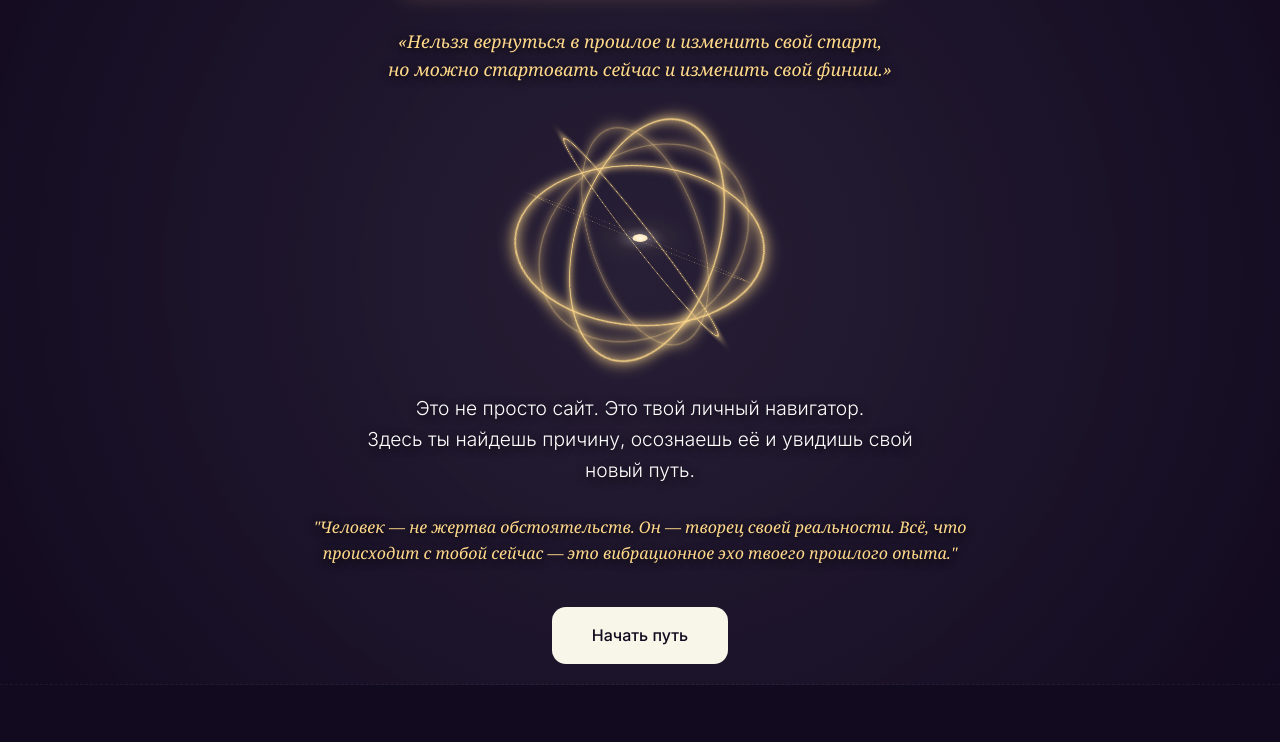
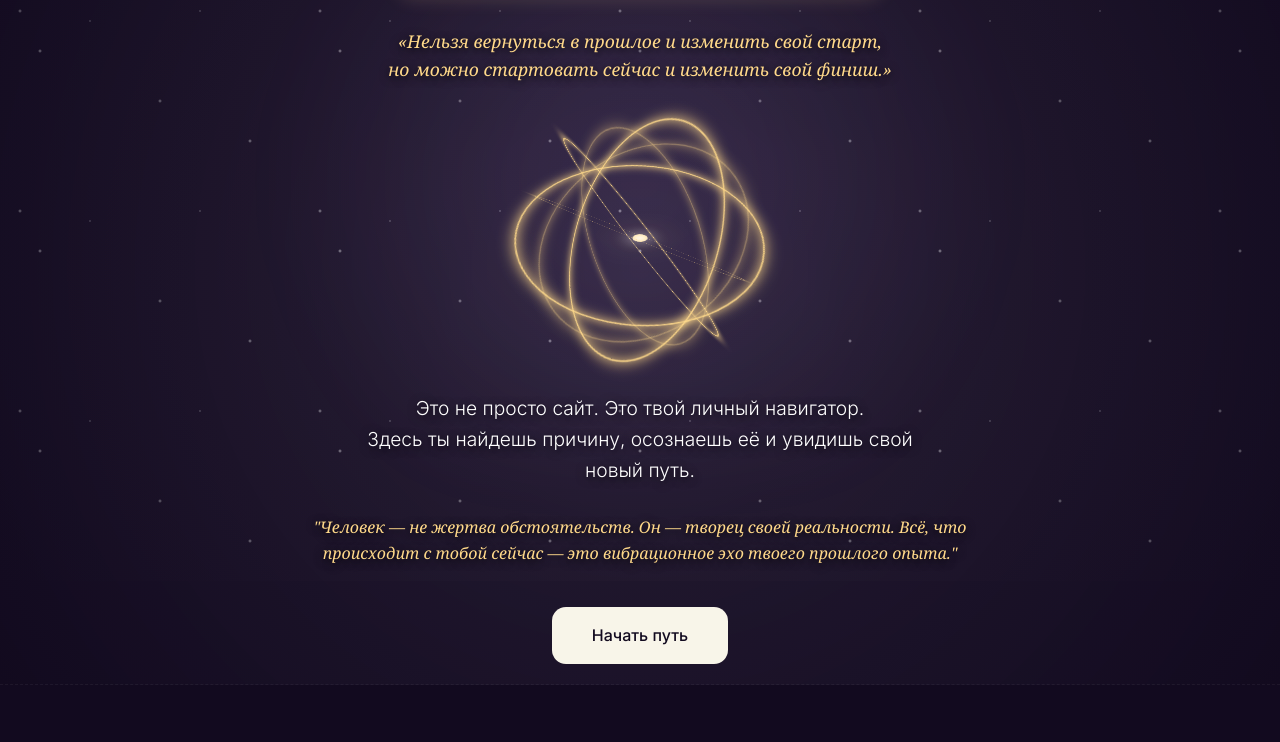
Before and after one commit to astrologdguta/tochka-nol, a plain HTML site: page index.html in a window 1280 px wide. Shown: the part 219-961 px from the top of the page. Drawn offline with Linux system fonts and the light colour scheme; a web font is replaced by a local one.

Commit message:
Add files via upload

```diff
--- a/index.html
+++ b/index.html
@@ -27,6 +27,46 @@
         .section-title { text-align: center; margin-bottom: 40px; }
         .section-title h2 { font-size: 2.4rem; color: var(--gold); margin-bottom: 10px; }
         .section-title p { color: var(--muted); }
+
+        /* Космический фон */
+        .space-bg {
+            position: absolute;
+            top: 0; left: 0; width: 100%; height: 100%;
+            overflow: hidden;
+            z-index: -1; /* Уводим фон назад */
+            background: radial-gradient(circle at 50% 50%, #1a1125 0%, #120A1F 100%);
+        }
+        .stars {
+            position: absolute;
+            width: 100%; height: 100%;
+            background-image:
+                radial-gradient(2px 2px at 20px 30px, #eee, rgba(0,0,0,0)),
+                radial-gradient(2px 2px at 40px 70px, #fff, rgba(0,0,0,0)),
+                radial-gradient(1px 1px at 90px 40px, #fff, rgba(0,0,0,0)),
+                radial-gradient(2px 2px at 160px 120px, #ddd, rgba(0,0,0,0)),
+                radial-gradient(1px 1px at 200px 30px, #fff, rgba(0,0,0,0)),
+                radial-gradient(2px 2px at 250px 160px, #eee, rgba(0,0,0,0));
+            background-repeat: repeat;
+            background-size: 300px 200px;
+            animation: twinkle 5s infinite linear;
+            opacity: 0.6;
+        }
+        @keyframes twinkle {
+            0% { opacity: 0.4; }
+            50% { opacity: 0.8; }
+            100% { opacity: 0.4; }
+        }
+        .nebula {
+            position: absolute;
+            top: 20%; left: 20%; width: 60%; height: 60%;
+            background: radial-gradient(circle, rgba(179, 136, 255, 0.15) 0%, transparent 70%);
+            filter: blur(40px);
+            animation: pulseNebula 8s infinite alternate;
+        }
+        @keyframes pulseNebula {
+            0% { transform: scale(1); opacity: 0.5; }
+            100% { transform: scale(1.2); opacity: 0.8; }
+        }
 
         /* Главный экран */
         #hero { min-height: 100vh; display: flex; flex-direction: column; align-items: center; justify-content: center; text-align: center; padding: 20px; background: radial-gradient(circle at center, rgba(230, 216, 255, 0.1) 0%, rgba(18, 10, 31, 0.5) 100%); }
@@ -282,6 +322,11 @@
 
     <!-- ГЛАВНЫЙ ЭКРАН -->
     <section id="hero">
+    <!-- Космический фон -->
+        <div class="space-bg">
+            <div class="stars"></div>
+            <div class="nebula"></div>
+        </div>
         <div style="display: flex; justify-content: center; width: 100%; margin-bottom: 20px;">
             <h1 onclick="toggleHeroText()" style="cursor: pointer; transition: 0.3s; display: inline-block; padding: 20px 60px; border-radius: 14px; border: 2px solid rgba(255, 217, 138, 0.7); box-shadow: 0 0 20px rgba(255, 217, 138, 0.2); background: rgba(0,0,0,0.3); letter-spacing: 4px; margin-bottom: 0;" onmouseover="this.style.boxShadow='0 0 30px rgba(255, 217, 138, 0.6)'; this.style.borderColor='var(--gold)';" onmouseout="this.style.boxShadow='0 0 20px rgba(255, 217, 138, 0.2)'; this.style.borderColor='rgba(255, 217, 138, 0.7)';">ТОЧКА НОЛЬ</h1>
         </div>
```
